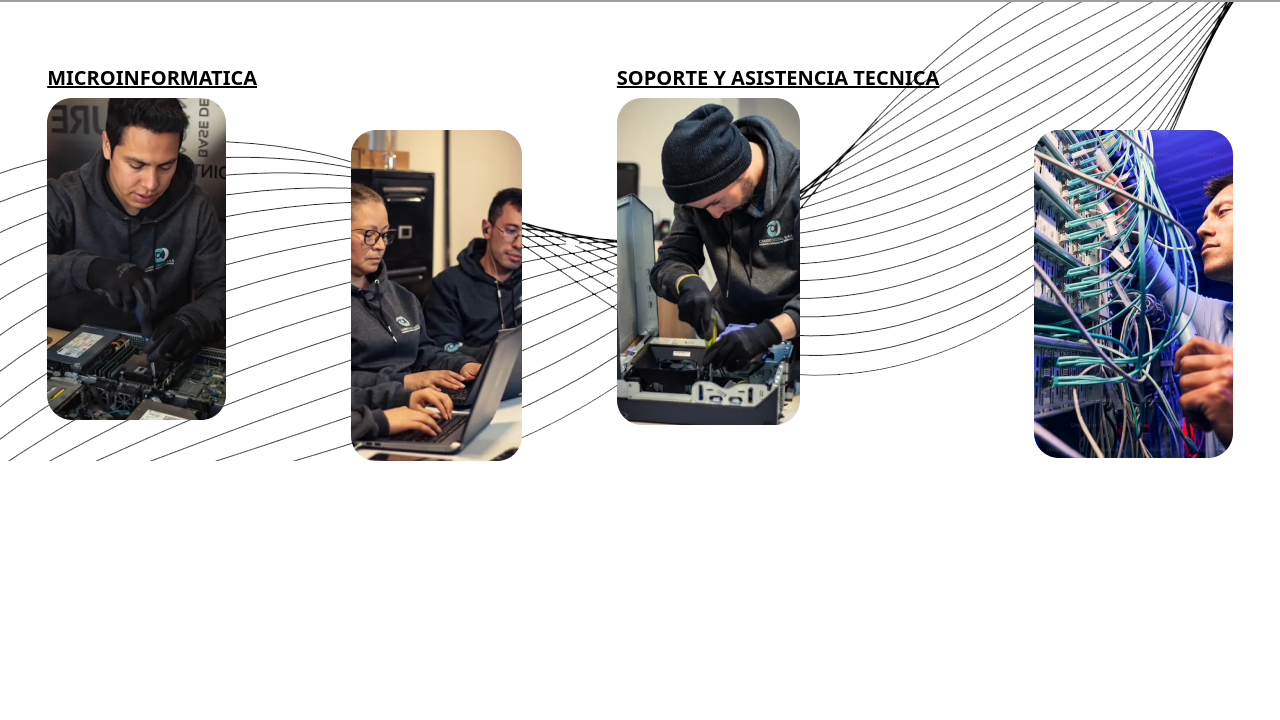
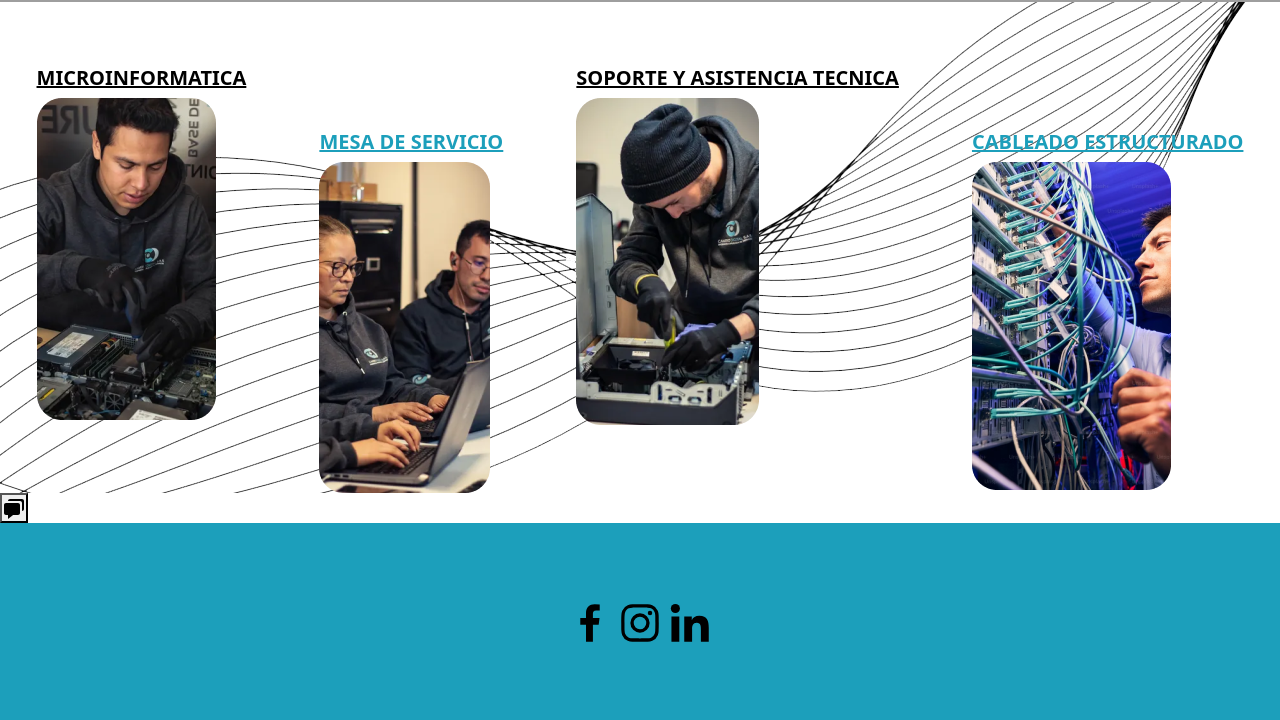
Before and after one commit to DANBaez23/PFBaez, a plain HTML site: page Pages/Portafolio.html in a window 1280 px wide. Shown: the part 414-1134 px from the top of the page. Before the commit the page ends 875 px from the top, so only its background shows below. Drawn offline with nearby package versions, Linux system fonts and the light colour scheme; grey boxes are pictures that could not be loaded; a web font is replaced by a local one.

Commit message:
añadiendo botón de chat

```diff
--- a/CSS/styles.css
+++ b/CSS/styles.css
@@ -16,6 +16,8 @@ header{
     justify-content: space-between;
     gap: 30px;
     border: 1px solid #000;
+    position: sticky;
+    top: 0;
 }
 
 .logo{
@@ -90,6 +92,10 @@ header{
 }
 
 
+.portafolio__img2.active h3{
+    color: #1C9FBB;
+}
+
 .portafolio__titulo{
     color: #000;
     text-decoration: underline;
@@ -98,3 +104,18 @@ header{
 
 
 }
+
+/*pie de página*/
+
+footer{
+    display: flex;
+    justify-content: center;
+    align-items: center;
+    background-color: #1C9FBB;
+    width: 100%;
+    height: 200px;
+}
+
+footer img{
+    width: 50px;
+}
--- a/Pages/Portafolio.html
+++ b/Pages/Portafolio.html
@@ -30,18 +30,29 @@
         <h3 class="portafolio__titulo">MICROINFORMATICA</h3>
         <img src="../assets/micro 1.png" alt="">
         </div>
-            <div class="portafolio__img2">
+            <div class="portafolio__img2 active">
+            <h3 class="portafolio__titulo">MESA DE SERVICIO</h3>
             <img src="../assets/mesa 1.png" alt="">
             </div>
                 <div class="portafolio__img1">
                 <h3 class="portafolio__titulo">SOPORTE Y ASISTENCIA TECNICA</h3>
                 <img src="../assets/soporte 1.png" alt="">
                 </div>
-                    <div class="portafolio__img2">
+                    <div class="portafolio__img2 active">
+                    <h3 class="portafolio__titulo 2">CABLEADO ESTRUCTURADO</h3>
                     <img src="../assets/premium_photo-1661765169155-a1861f0efb57 1.png" alt="">
                     </div>
     </section>
-    <footer></footer>
+   <button>
+    <img src="../assets/Icons/bxs-chat.svg" alt="">
+   </button>
+
+    <footer class="pie">
+        <img src="../assets/Icons/bxl-facebook.svg" alt="">
+        <img src="../assets/Icons/bxl-instagram.svg" alt="">
+        <img src="../assets/Icons/bxl-linkedin.svg" alt="">
+    </footer>
     <script src="https://cdn.jsdelivr.net/npm/bootstrap@5.3.1/dist/js/bootstrap.bundle.min.js" integrity="sha384-HwwvtgBNo3bZJJLYd8oVXjrBZt8cqVSpeBNS5n7C8IVInixGAoxmnlMuBnhbgrkm" crossorigin="anonymous"></script>
+
 </body>
 </html>
```
